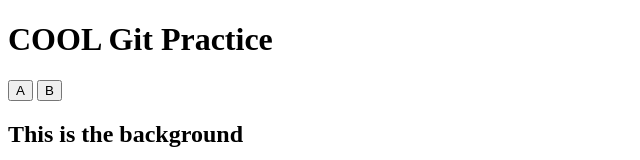
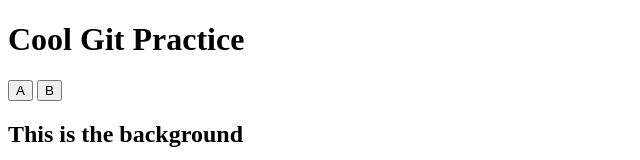
Before and after one commit to chris-kh-han/gitPractice, a plain HTML site: page index.html in a window 1280 px wide. Shown: the top 160 px of the page, without its empty margins (0-640 px from the left). Drawn offline with Linux system fonts and the light colour scheme.

Commit message:
reverting back to old title

```diff
--- a/index.html
+++ b/index.html
@@ -6,7 +6,7 @@
     <title>GitPractice</title>
 </head>
 <body>
-    <h1>COOL Git Practice</h1>
+    <h1>Cool Git Practice</h1>
     <input type="button" value="A">
     <input type="button" value="B">
     <h2>This is the background</h2>
```
